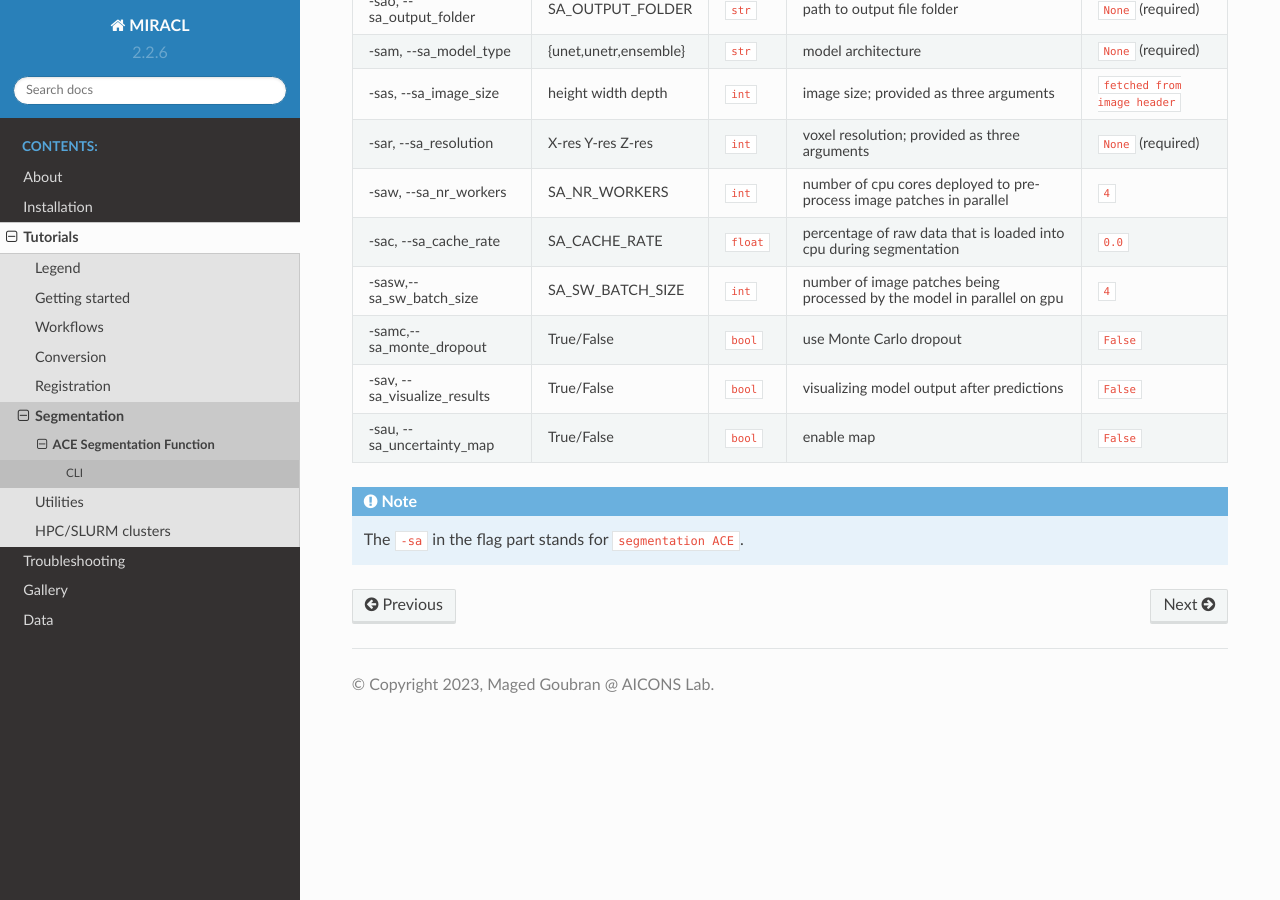
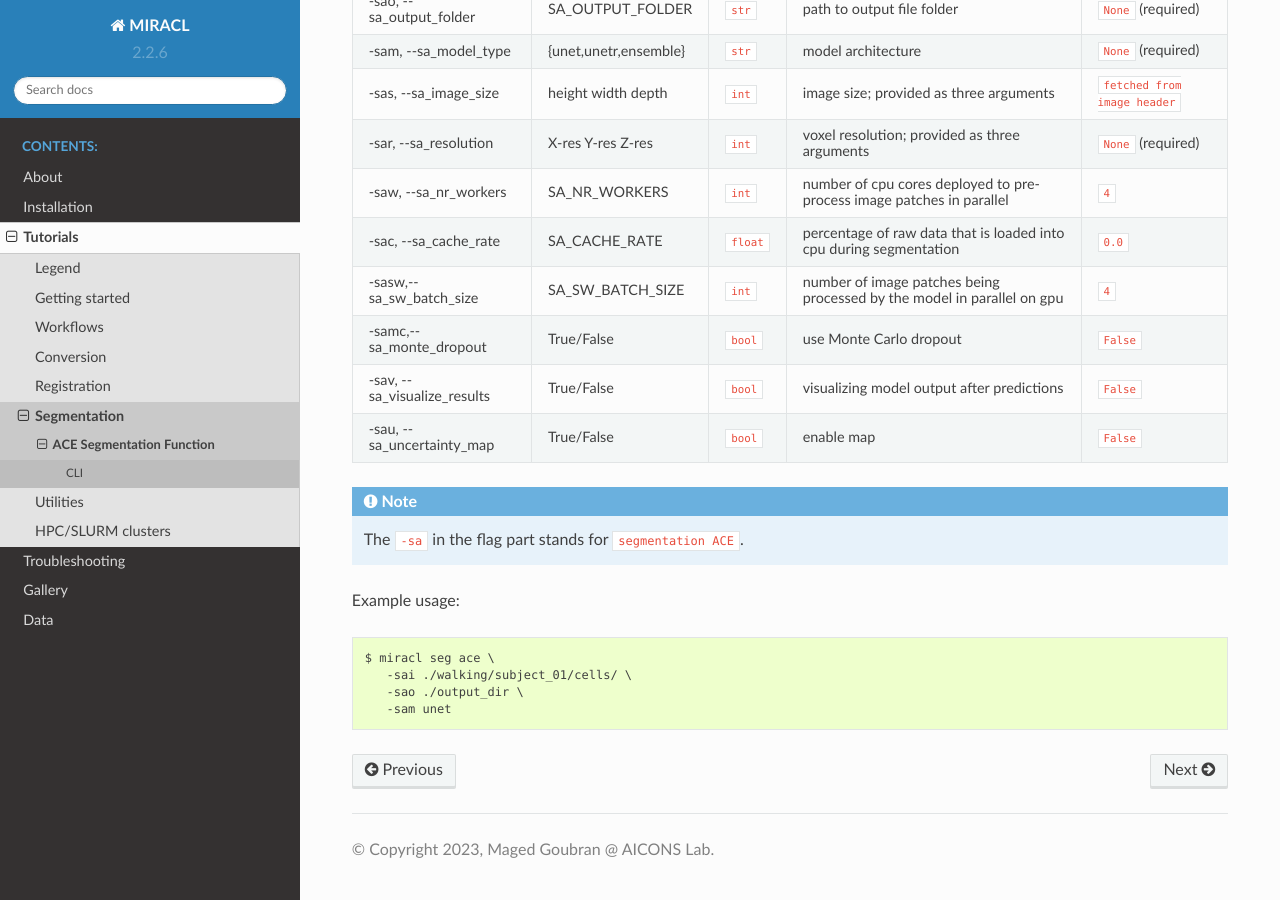
Before and after one commit to AICONSlab/MIRACL, a Sphinx documentation site: the page built from docs/tutorials/segmentation/ace_seg/ace_seg.rst, in a window 1280 px wide and 900 px high, scrolled down 1204 px. Built offline with Sphinx 7.4.7 and the Read the Docs theme 2.0.0, drawn with Linux system fonts in a browser that asks for light colours.

Commit message:
[wip] Add example usage for ace segmentation ACE had no example on how to run `seg ace` on the tutorial page for docs. Now it includes example usage.

```diff
--- a/docs/tutorials/segmentation/ace_seg/ace_seg.rst
+++ b/docs/tutorials/segmentation/ace_seg/ace_seg.rst
@@ -77,3 +77,12 @@ The following menu will be printed to the terminal:
 .. note::
 
    The ``-sa`` in the flag part stands for ``segmentation ACE``.
+
+Example usage:
+
+.. code-block::
+
+   $ miracl seg ace \
+      -sai ./walking/subject_01/cells/ \
+      -sao ./output_dir \
+      -sam unet
```
